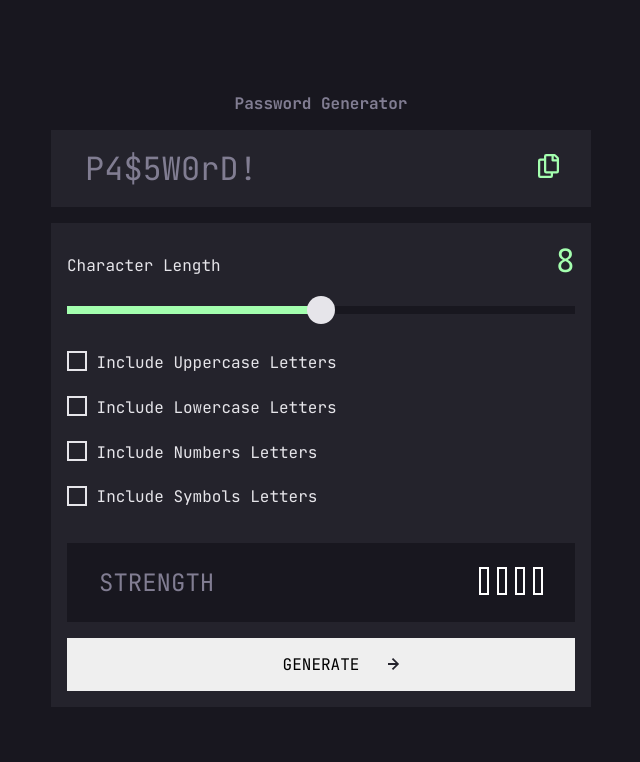
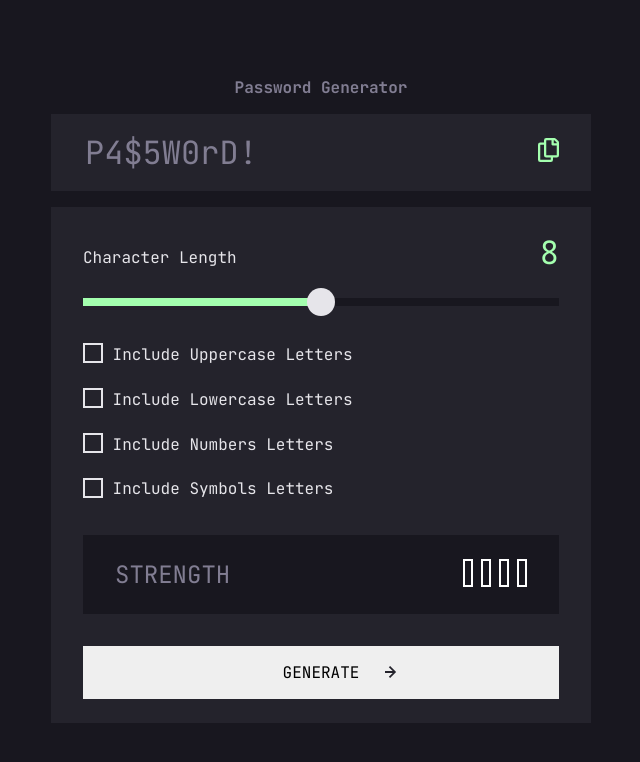
Before and after one commit to prem-kumart/c13-password-generator, a plain HTML site: page index.html in a window 1280 px wide. Shown: the whole page, without its empty margins (319-959 px from the left). Drawn offline with Linux system fonts and the light colour scheme.

Commit message:
styling correction

```diff
--- a/style.css
+++ b/style.css
@@ -317,6 +317,15 @@ input[type=checkbox]:checked {
 
 @media only screen and (min-width: 540px){
 
+
+
+    .selection-section {
+        padding: 1.5rem 2rem;
+        display: flex;
+        flex-direction: column;
+        gap: 2rem;
+    }
+
     .strength-section {
         display: flex;
         gap: 1rem;
@@ -349,4 +358,8 @@ input[type=checkbox]:checked {
         font-size: 2rem;
     }
 
+    .button-section {
+        padding: 0.5rem 2rem 1.5rem 2rem;
+    }
+
 }
```
